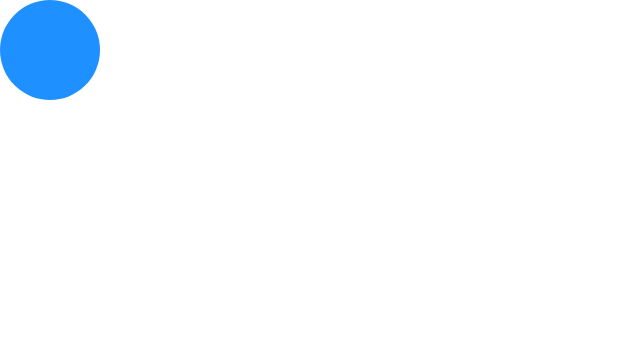
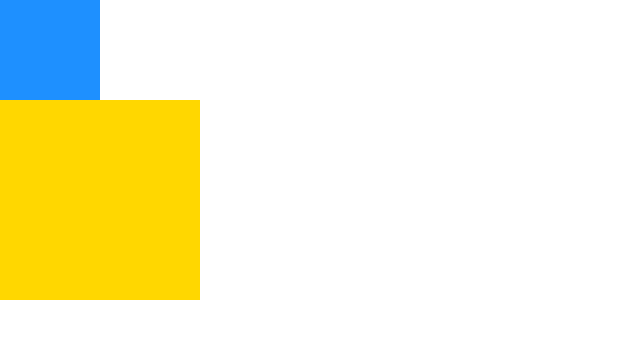
Before and after one commit to poype/Frontend, a React (Vite) app in the folder react/react-app/: page / in a window 1280 px wide. Shown: the top 338 px of the page, without its empty margins (0-640 px from the left). Built offline with nearby package versions, Linux system fonts and the light colour scheme.

Commit message:
css modules

```diff
--- a/react/react-app/src/components/vanilla_css/block.css
+++ /dev/null
@@ -1,6 +0,0 @@
-
-.vanilla-css-1 {
-  width: 100px;
-  height: 100px;
-  background-color: dodgerblue
-}
--- /dev/null
+++ b/react/react-app/src/components/vanilla_css/block.module.css
@@ -0,0 +1,19 @@
+/* rename css file, add "module" word in filename */
+
+/* to avoid use ugly brackets, use camel notation to replace hyphen "-"  */
+.vanillaCss1 {
+  width: 100px;
+  height: 100px;
+  background-color: dodgerblue
+}
+
+.one {
+  width: 200px;
+  height: 200px;
+}
+
+.two {
+  background-color: gold;
+}
+
+/* Vite takes all the css modules and create unique class name base the class name here */
--- a/react/react-app/src/components/vanilla_css/block.tsx
+++ b/react/react-app/src/components/vanilla_css/block.tsx
@@ -1,9 +1,16 @@
-import "./block.css"
+import styles from "./block.module.css"
+// styles here is just a regular javascript object that has all the classes we have defined in the file.
+// every classes we defined in the file is going to be a property on that object.
 
 function Block() {
 
   return (
-    <div className="vanilla-css-1"></div>
+    <>
+      <div className={styles.vanillaCss1}></div>
+      {/* mutiple css class name */}
+      <div className={[styles.one, styles.two].join(' ')}></div>
+    </>
+
   );
 }
 
```
Also changed, not shown: react/react-app/src/components/vanilla_css/image.png (added).
